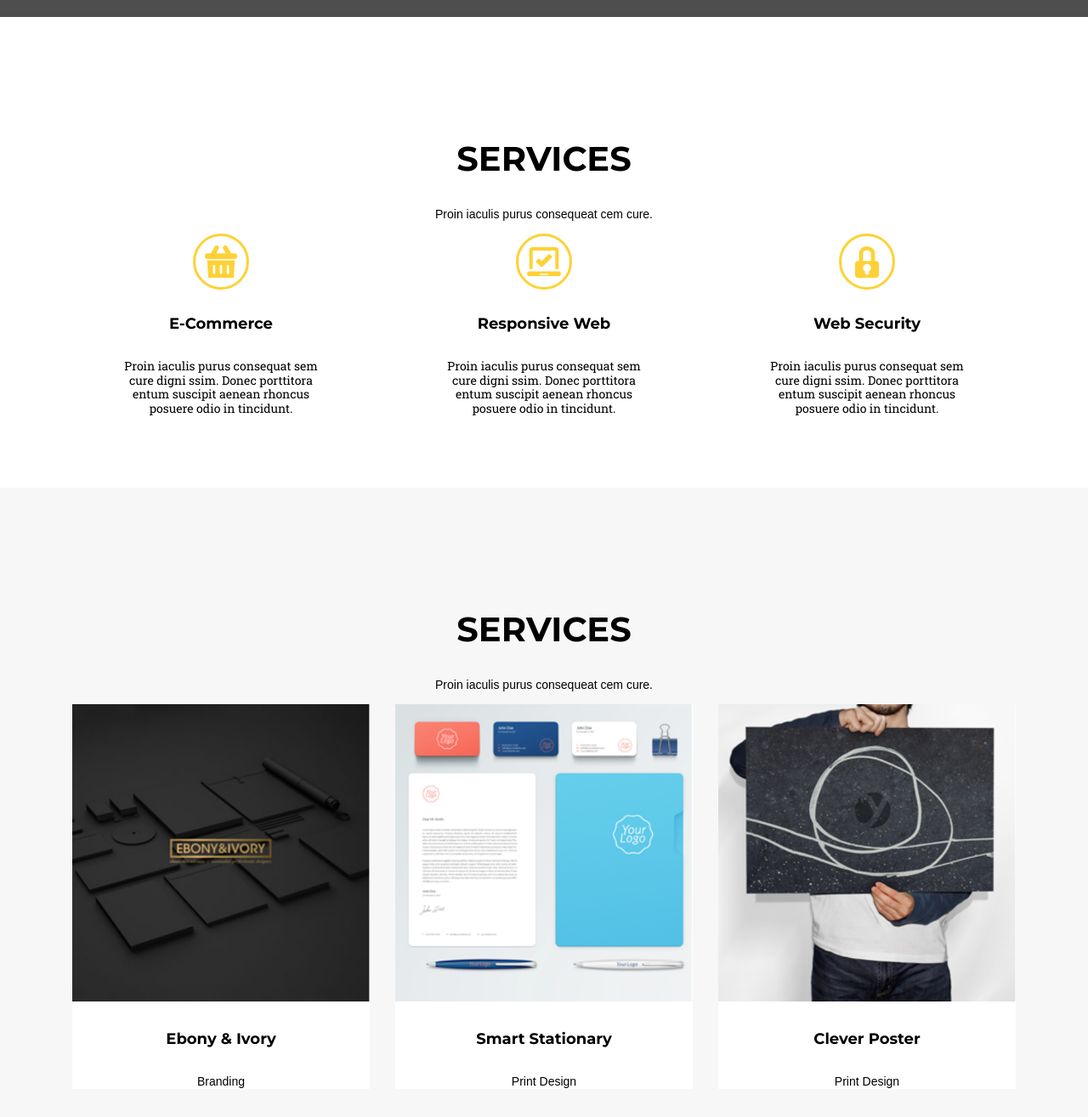
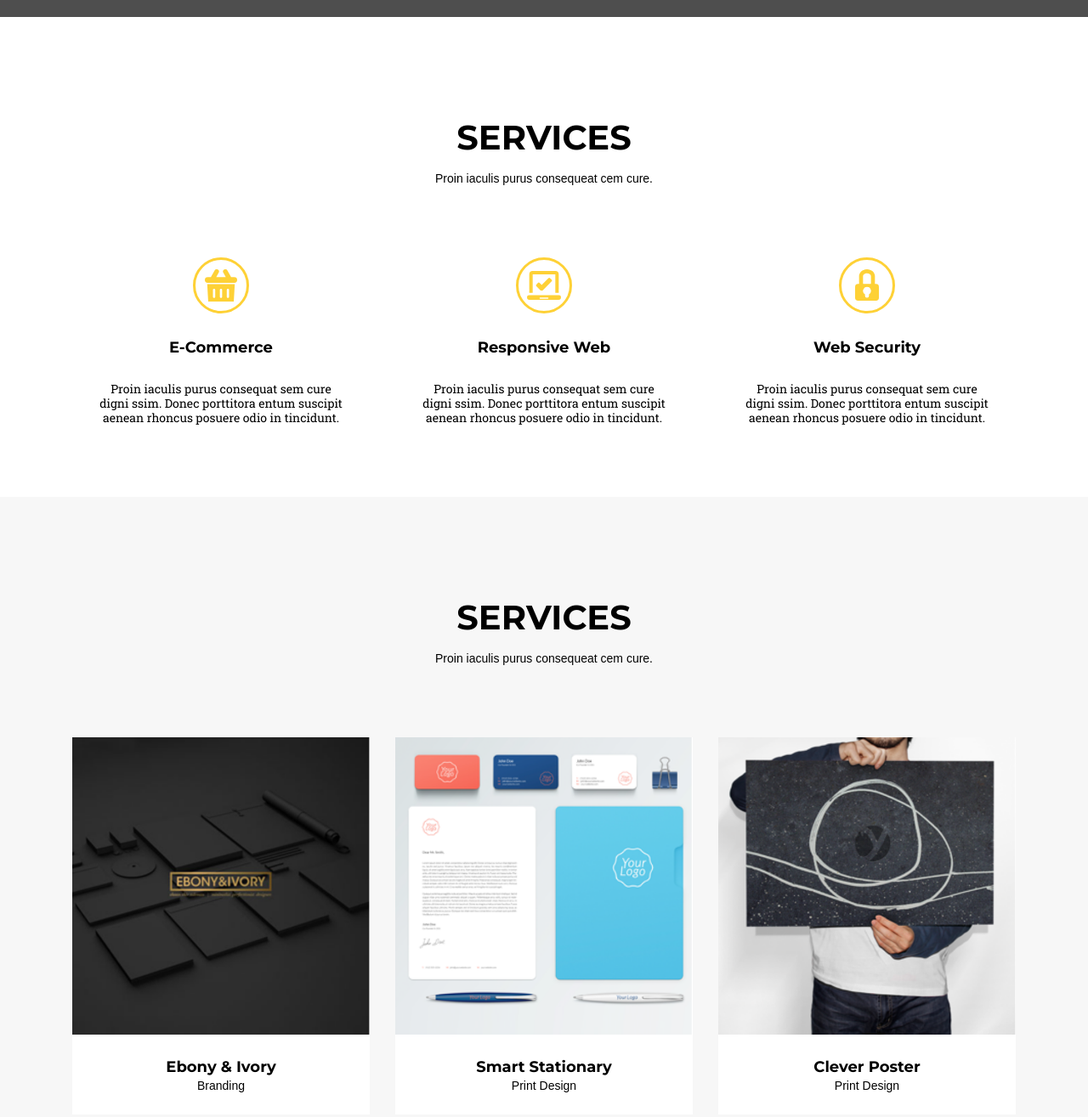
Before and after one commit to arcinech/module4_4, a website: page index.html in a window 1280 px wide. Shown: the part 780-2095 px from the top of the page at 85% size. Drawn offline with Linux system fonts and the light colour scheme; grey boxes are pictures that could not be loaded; a web font is replaced by a local one.

Commit message:
More styling for title boxes and box-inner of index.html

```diff
--- a/sass/style.scss
+++ b/sass/style.scss
@@ -37,6 +37,15 @@ body {
 
 section {
     padding: 110px 0 70px
+}
+
+.section-head {
+    padding-bottom: 76px;
+
+    * {
+        margin:0;
+        padding: 8px;
+    }
 }
 
 .section-title {
@@ -94,7 +103,7 @@ section {
 /* services */
 
 .services-inner {
-    padding: 0 50px;
+    padding: 0 30px;
 
     p {
         font-family: $font-secondary;
@@ -128,6 +137,18 @@ section {
             width: 100%;
             object-fit: cover;
             aspect-ratio: 1 / 1;
+        }
+    }
+
+    .box-inner {
+        padding:  25px;
+
+        * {
+            margin: 0;
+        }
+
+        p {
+            padding-top: 2px;
         }
     }
 }
```
Also changed, not shown: css/style.css, 1 other file.
